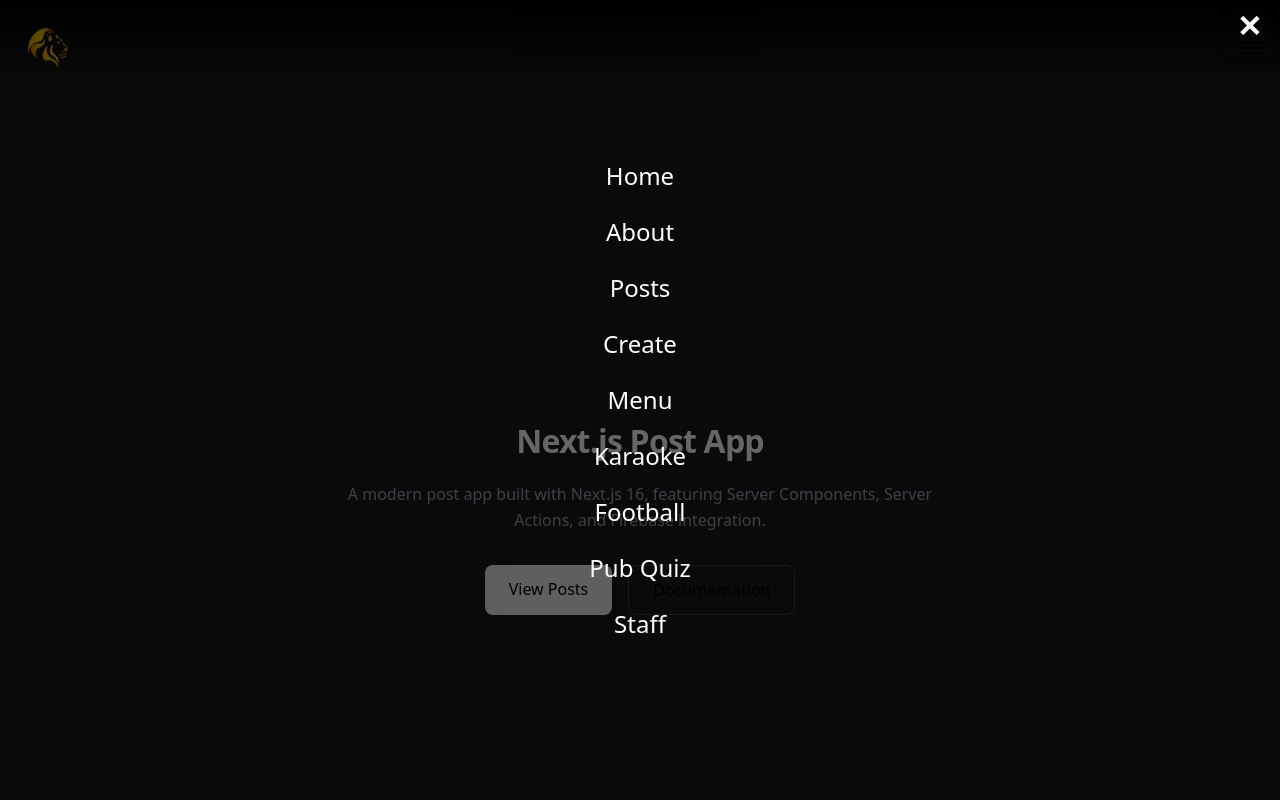
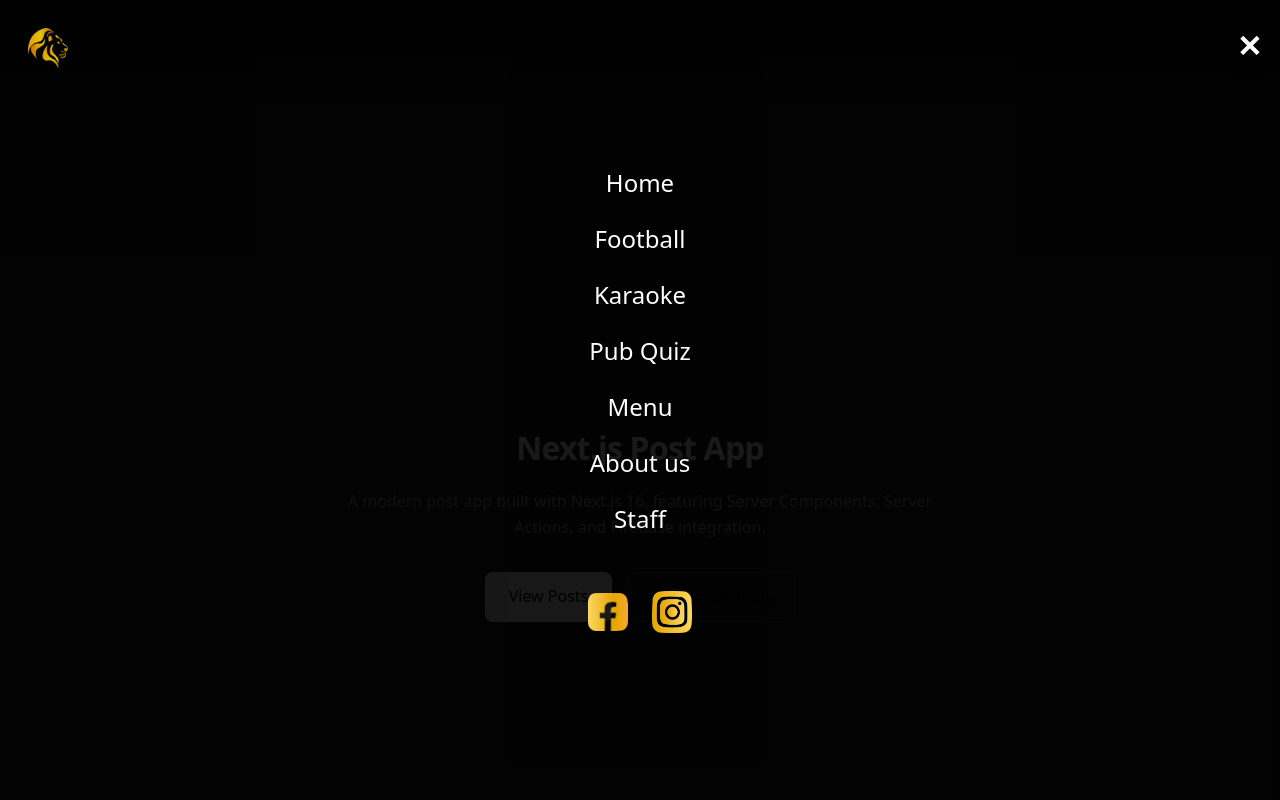
Before and after one commit to Heidi-Astrup/next-golden-lion, a Next.js app: page / in a window 1280 px wide. Both pictures are taken after a click on the button "Open menu". Shown: the top 800 px of the page. Built offline with nearby package versions, Linux system fonts and the light colour scheme.

Commit message:
refactor: replace Image component with Logo component in Nav and OverlayClient for consistency

```diff
--- /dev/null
+++ b/components/navigation/Logo.js
@@ -0,0 +1,24 @@
+"use client";
+
+import Link from "next/link";
+import Image from "next/image";
+
+export default function Logo({
+  href = "/",
+  size = 32,
+  linkClassName = "",
+  imgClassName = "",
+  onClick,
+}) {
+  return (
+    <Link href={href} onClick={onClick} className={linkClassName}>
+      <Image
+        src="/images/GoldenlionLogo.png"
+        alt="Golden Lion"
+        width={size}
+        height={size}
+        className={imgClassName}
+      />
+    </Link>
+  );
+}
--- a/components/navigation/Nav.js
+++ b/components/navigation/Nav.js
@@ -2,7 +2,7 @@
 
 import React, { useEffect, useState } from "react";
 import Link from "next/link";
-import Image from "next/image";
+import Logo from "./Logo";
 import OverlayClient from "./OverlayClient";
 
 export default function Nav() {
@@ -18,28 +18,24 @@ export default function Nav() {
 
   const links = [
     { href: "/", label: "Home" },
-    { href: "/about", label: "About" },
-    { href: "/posts", label: "Posts" },
-    { href: "/create", label: "Create" },
+    { href: "/football", label: "Football" },
+    { href: "/karaoke", label: "Karaoke" },
+    { href: "/pubQuiz", label: "Pub Quiz" },
     { href: "/menu", label: "Menu" },
-    { href: "/karaoke", label: "Karaoke" },
-    { href: "/football", label: "Football" },
-    { href: "/pubQuiz", label: "Pub Quiz" },
+    { href: "/about", label: "About us" },
     { href: "/staff", label: "Staff" },
   ];
 
   return (
     <header className="sticky top-0 z-50 w-full bg-linear-to-b from-black/95 to-transparent">
       <div className="max-w-7xl mx-auto px-4 py-4 flex items-center justify-between">
-        <Link href="/" className="text-xl font-bold">
-          <Image
-            src="/images/GoldenlionLogo.png"
-            alt="Golden Lion"
-            width={32}
-            height={32}
-            className="h-10 w-10 m-3"
+        <div className="text-xl font-bold">
+          <Logo
+            imgClassName="h-10 w-10 m-3"
+            size={32}
+            linkClassName="inline-block"
           />
-        </Link>
+        </div>
         <button
           aria-label="Open menu"
           aria-expanded={open}
--- a/components/navigation/OverlayClient.js
+++ b/components/navigation/OverlayClient.js
@@ -2,6 +2,8 @@
 
 import React from "react";
 import Link from "next/link";
+import Image from "next/image";
+import Logo from "./Logo";
 
 export default function OverlayClient({ open, onClose, links = [] }) {
   if (!open) return null;
@@ -10,16 +12,27 @@ export default function OverlayClient({ open, onClose, links = [] }) {
     <div className="fixed inset-0 z-50">
       {/* backdrop */}
       <div
-        className="absolute inset-0 bg-black/60 w-screen h-screen"
+        className="absolute inset-0 bg-black/90 w-screen h-screen"
         onClick={onClose}
       />
       {/* centered content */}
       <div className="relative z-10 flex items-center justify-center min-h-screen px-6">
-        {/* close button top-right */}
+        {/* logo in top-left (reuse shared Logo component) */}
+        <div className="absolute inset-x-0 top-0">
+          <div className="max-w-7xl mx-auto px-4 py-4 flex items-center">
+            <Logo
+              href="/"
+              onClick={onClose}
+              imgClassName="h-10 w-10 m-3"
+              size={32}
+              linkClassName="inline-block"
+            />
+          </div>
+        </div>
         <button
           aria-label="Close menu"
           onClick={onClose}
-          className="absolute top-0 right-2.5 p-2 flex items-center justify-center text-3xl font-bold shadow-lg text-white"
+          className="absolute top-5 right-2.5 p-2 flex items-center justify-center text-3xl font-bold shadow-lg text-white"
         >
           ✕
         </button>
@@ -36,6 +49,41 @@ export default function OverlayClient({ open, onClose, links = [] }) {
               {l.label}
             </Link>
           ))}
+
+          {/* social icons placed after links */}
+          <div className="mt-8 flex items-center gap-6">
+            <a
+              href="https://www.facebook.com"
+              target="_blank"
+              rel="noopener noreferrer"
+              aria-label="Facebook"
+              onClick={onClose}
+            >
+              <Image
+                src="/images/facesort.png"
+                alt="Facebook"
+                width={40}
+                height={40}
+                className="object-contain"
+              />
+            </a>
+
+            <a
+              href="https://www.instagram.com"
+              target="_blank"
+              rel="noopener noreferrer"
+              aria-label="Instagram"
+              onClick={onClose}
+            >
+              <Image
+                src="/images/instasort.png"
+                alt="Instagram"
+                width={40}
+                height={40}
+                className="object-contain"
+              />
+            </a>
+          </div>
         </nav>
       </div>
     </div>
```
